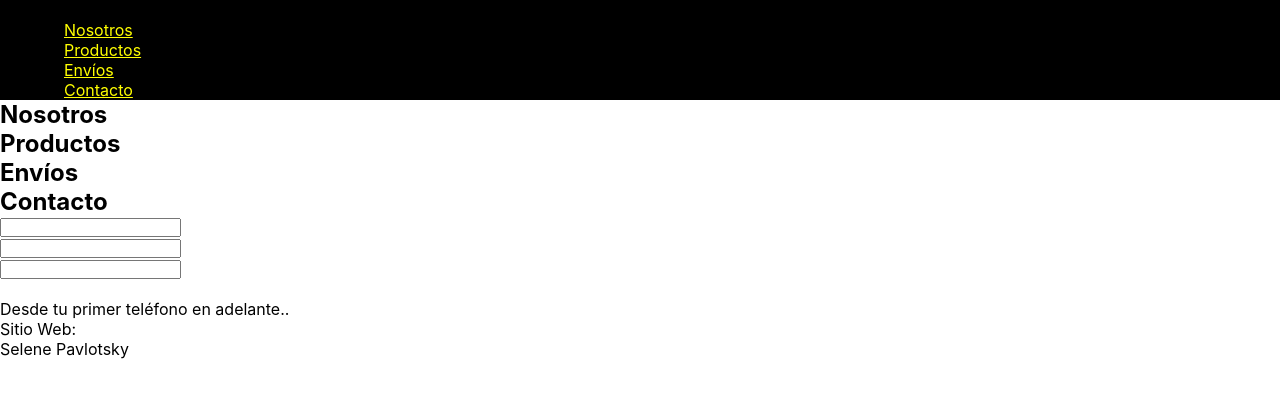
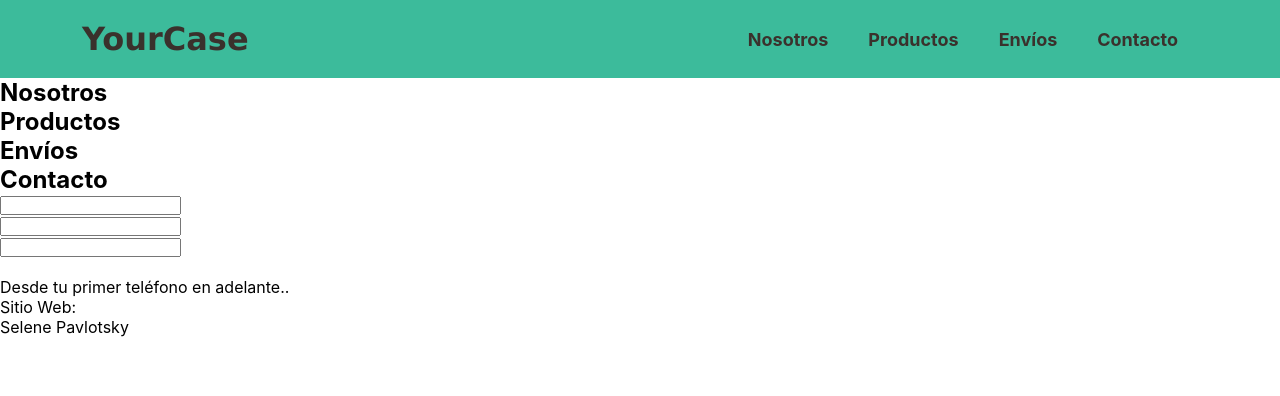
Before and after one commit to selepavlotsky/YourCase-Pavlotsky, a React (Create React App) app: page /productos in a window 1280 px wide. Shown: the top 396 px of the page. Built offline with nearby package versions, Linux system fonts and the light colour scheme.

Commit message:
agregado de componentes de header, navbar, main y footer, con el nombre del negocio

```diff
--- a/src/App.css
+++ b/src/App.css
@@ -11,9 +11,35 @@ max-width: 1300px;
 }
 
 header{
-  background-color: black;
+  background-color:#3cbb9b ;
+  padding: 20px;
+}
+
+.header-container {
+  display: flex;
+  align-items: center;
+  justify-content: space-between;
+}
+
+.header-container h1{
+  color:#3a312c ;
+  font-family:'Lucida Sans', 'Lucida Sans Regular', 'Lucida Grande', 'Lucida Sans Unicode', Geneva, Verdana, sans-serif;
+}
+
+nav ul {
+  display: flex;
+  align-items: center;
+  justify-content: space-between;
+}
+
+nav ul li {
+  list-style: none;
+  padding: 5px 20px;
 }
 
 nav ul li a {
-color: yellow;
+color:#3a312c ;
+text-decoration: none;
+font-size: 18px;
+font-weight: bold;
 }
--- a/src/App.js
+++ b/src/App.js
@@ -1,5 +1,5 @@
 import "./App.css";
-import Header from "./components/header - nav/Header";
+import Header from "./components/Header";
 import Footer from "./components/Footer";
 import Main from "./components/Main";
 
--- a/src/components/header - nav/Header.jsx
+++ b/src/components/Header.jsx
@@ -5,7 +5,7 @@ const Header = () => {
     <header>
       <div className="header-container wrapper">
         <div>
-          <img src="" alt="" />
+          <h1>YourCase</h1>
         </div>
 
         <NavBar />
```
Also changed, not shown: src/components/NavBar.jsx (renamed from src/components/header - nav/NavBar.jsx), src/images/yourcase-logo.png (added).
